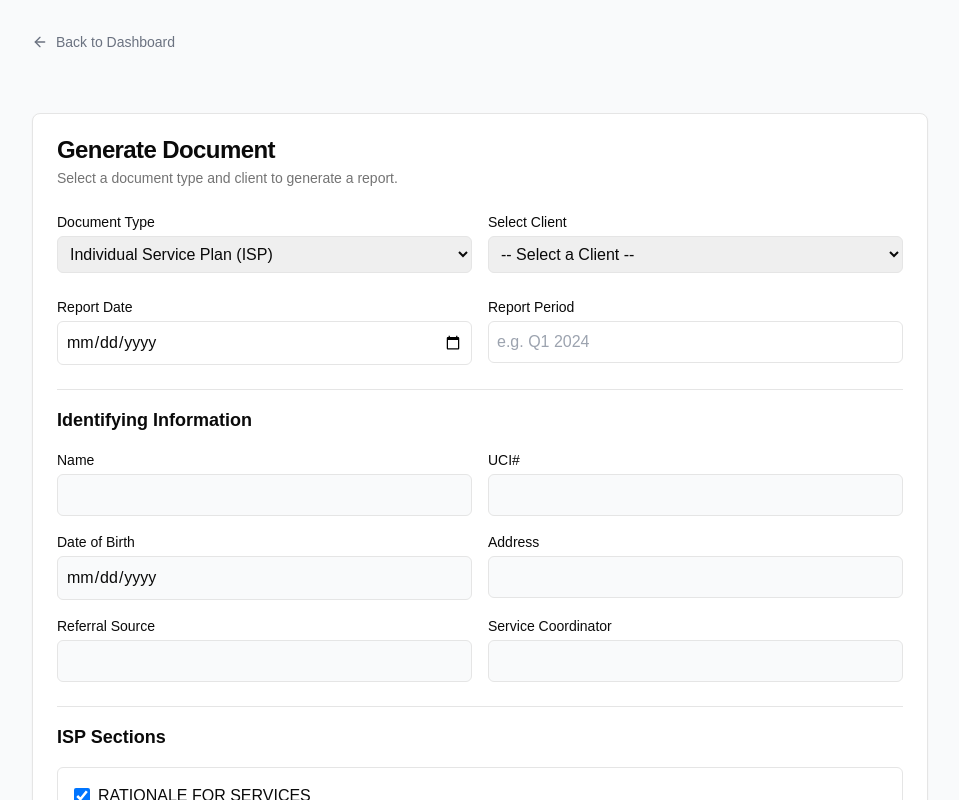
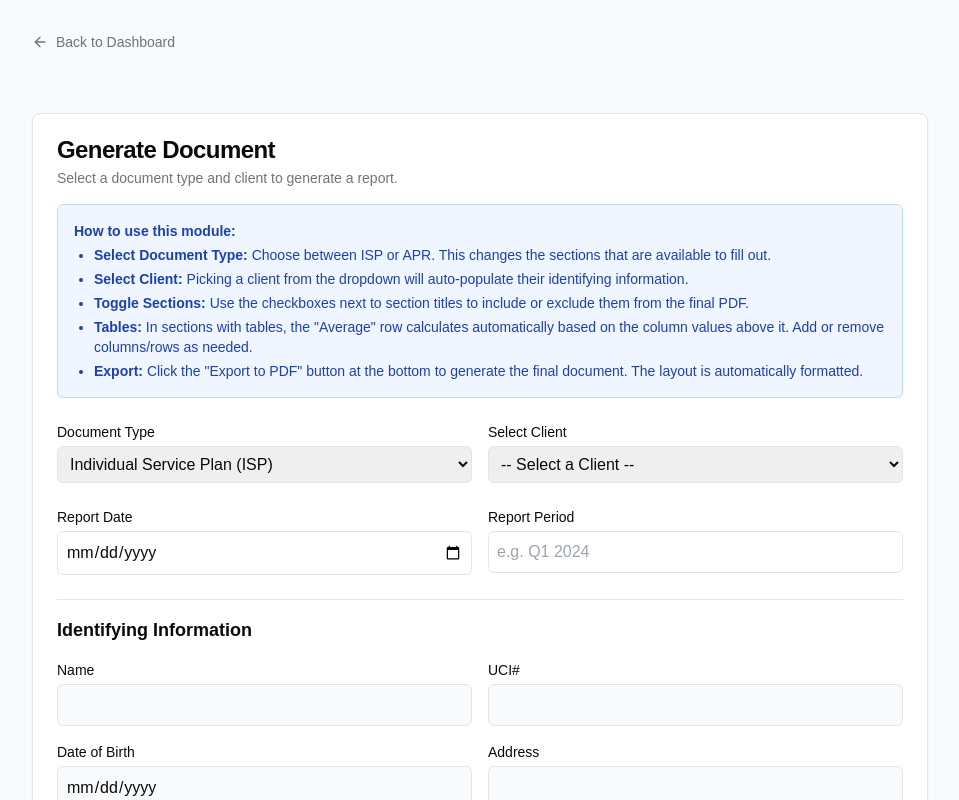
Before and after one commit to SapioBeasley/invoiceGenerator, a Next.js app: page /document-generator in a window 1280 px wide. Shown: the top 800 px of the page, without its empty margins (160-1119 px from the left). Built offline with nearby package versions, Linux system fonts and the light colour scheme.

Commit message:
feat: add helper tooltips and usage instructions to document generator

```diff
--- a/src/components/documentGenerator/SectionTableEditor.tsx
+++ b/src/components/documentGenerator/SectionTableEditor.tsx
@@ -108,6 +108,7 @@ export const SectionTableEditor: React.FC<Props> = ({ sectionKey }) => {
   return (
     <div className='mt-4 border rounded-md p-4 bg-gray-50 overflow-x-auto'>
       <div className='flex items-center justify-between mb-4'>
+        <div className='flex flex-col'>
           <label className='text-sm font-medium flex items-center gap-2'>
             <input
               type='checkbox'
@@ -119,6 +120,13 @@ export const SectionTableEditor: React.FC<Props> = ({ sectionKey }) => {
             />
             Include Table
           </label>
+          {tableData.enabled && (
+            <p className='text-xs text-gray-500 mt-1'>
+              Tip: Enter numeric values in the columns to automatically
+              calculate averages.
+            </p>
+          )}
+        </div>
         <div className='flex gap-2'>
           <button
             type='button'
--- a/src/components/documentGenerator/index.tsx
+++ b/src/components/documentGenerator/index.tsx
@@ -134,6 +134,33 @@ export default function DocumentGenerator() {
           <CardTitle>Generate Document</CardTitle>
           <CardDescription>
             Select a document type and client to generate a report.
+            <div className='mt-4 p-4 bg-blue-50 text-blue-800 rounded-md border border-blue-200 text-sm'>
+              <p className='font-semibold mb-1'>How to use this module:</p>
+              <ul className='list-disc pl-5 space-y-1'>
+                <li>
+                  <strong>Select Document Type:</strong> Choose between ISP or
+                  APR. This changes the sections that are available to fill out.
+                </li>
+                <li>
+                  <strong>Select Client:</strong> Picking a client from the
+                  dropdown will auto-populate their identifying information.
+                </li>
+                <li>
+                  <strong>Toggle Sections:</strong> Use the checkboxes next to
+                  section titles to include or exclude them from the final PDF.
+                </li>
+                <li>
+                  <strong>Tables:</strong> In sections with tables, the
+                  &quot;Average&quot; row calculates automatically based on the
+                  column values above it. Add or remove columns/rows as needed.
+                </li>
+                <li>
+                  <strong>Export:</strong> Click the &quot;Export to PDF&quot;
+                  button at the bottom to generate the final document. The
+                  layout is automatically formatted.
+                </li>
+              </ul>
+            </div>
           </CardDescription>
         </CardHeader>
         <CardContent>
```
Also changed, not shown: public/placeholder.png (added). Lines whose indentation alone changed are shown as unchanged.
